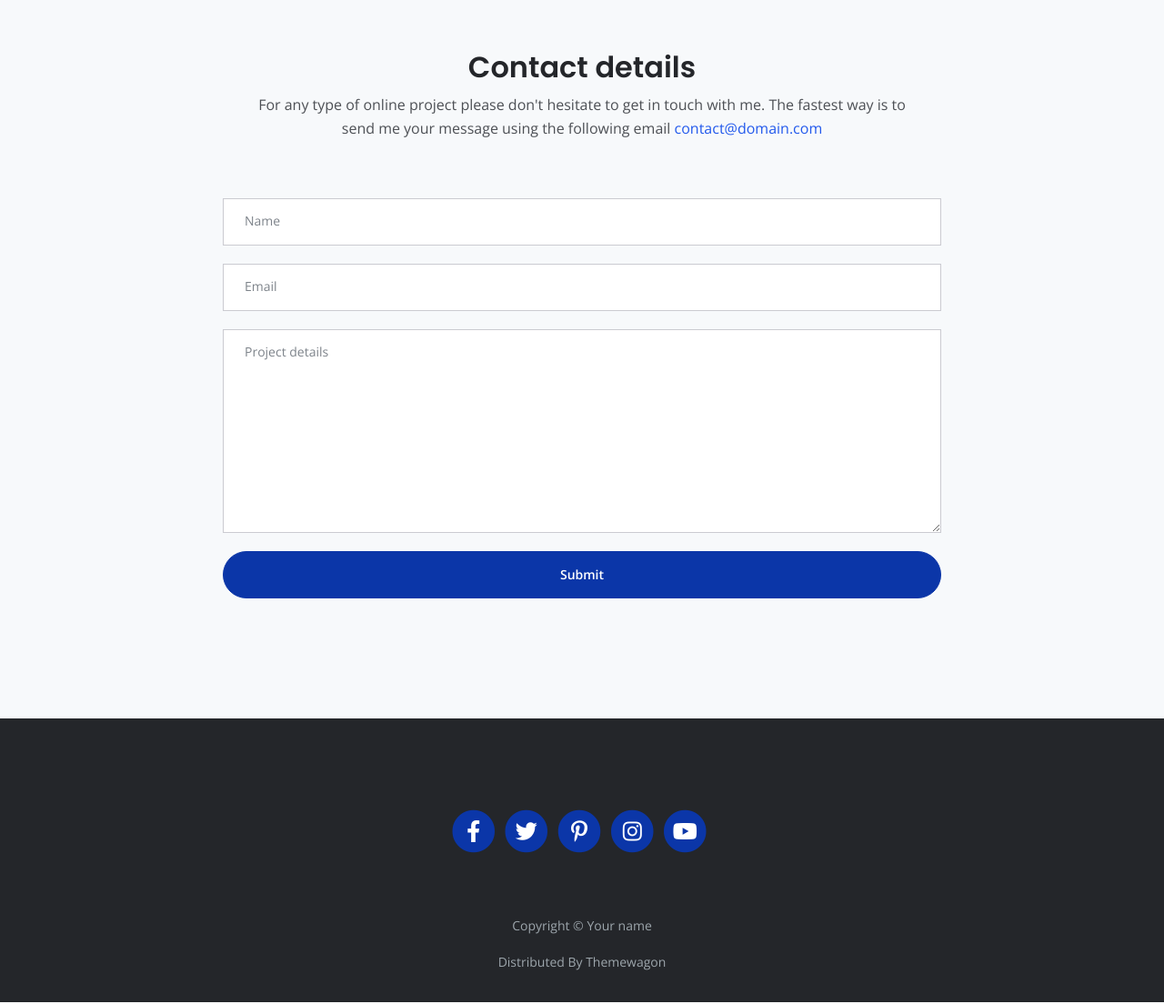
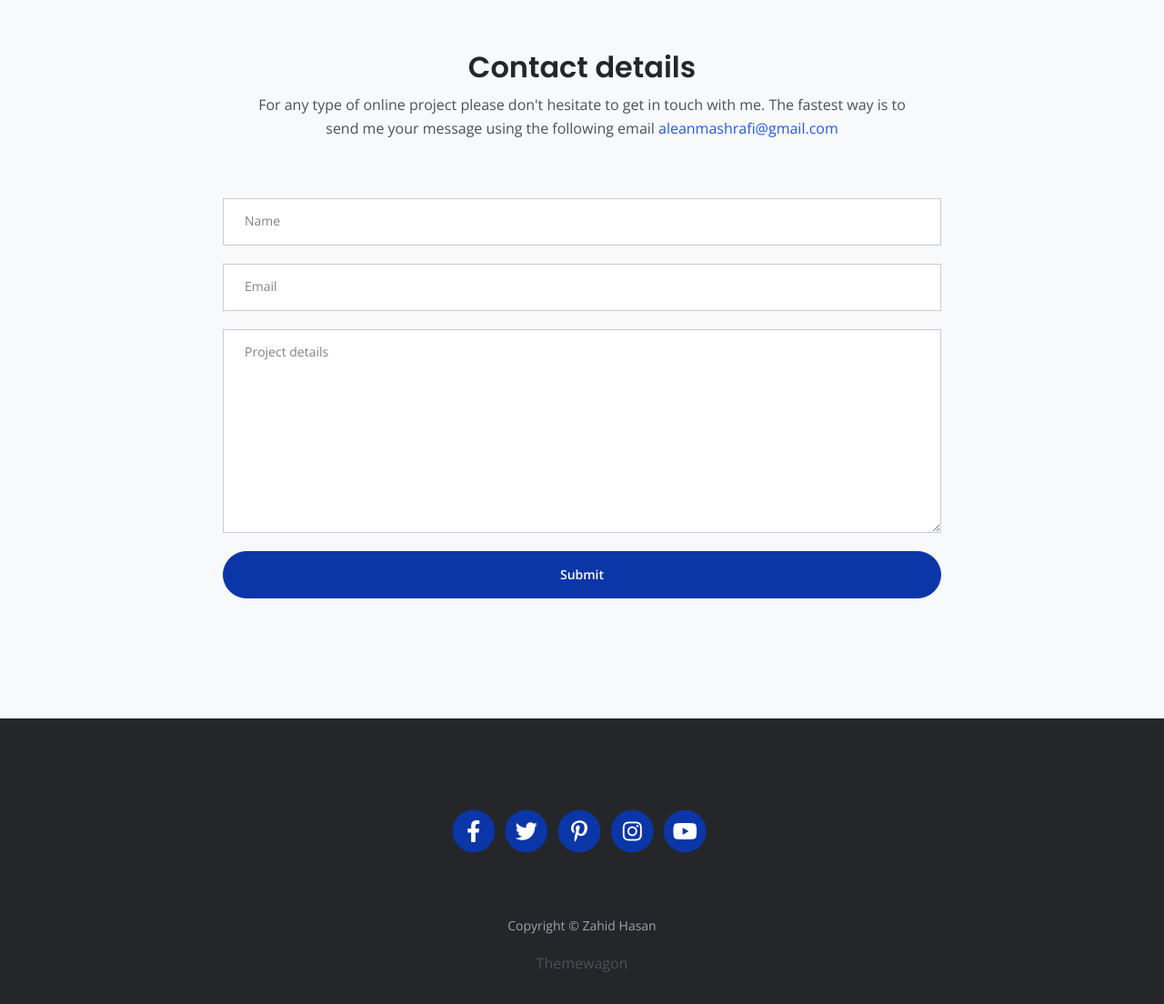
Before and after one commit to codewithzahid/codewithzahid.github.io, a plain HTML site: page index.html in a window 1280 px wide. Shown: the part 7824-8928 px from the top of the page at 91% size. Drawn offline with nearby package versions, Linux system fonts and the light colour scheme.

Commit message:
Update index.html

```diff
--- a/index.html
+++ b/index.html
@@ -500,7 +500,7 @@
             <div class="row">
                 <div class="col-lg-12">
                     <h2>Contact details</h2>
-                    <p class="p-heading">For any type of online project please don't hesitate to get in touch with me. The fastest way is to send me your message using the following email <a class="blue no-line" href="#your-link">contact@domain.com</a></p>
+                    <p class="p-heading">For any type of online project please don't hesitate to get in touch with me. The fastest way is to send me your message using the following email <a class="blue no-line" href="aleanmashrafi@gmail.com">aleanmashrafi@gmail.com</a></p>
                 </div> <!-- end of col -->
             </div> <!-- end of row -->
             <div class="row">
@@ -582,7 +582,7 @@
         <div class="container">
             <div class="row">
                 <div class="col-lg-12">
-                    <p class="p-small">Copyright © <a class="no-line" href="#your-link">Your name</a></p>
+                    <p class="p-small">Copyright © <a class="no-line" href="codewithzahid.github.io">Zahid Hasan</a></p>
                 </div> <!-- end of col -->
             </div> <!-- enf of row -->
         </div> <!-- end of container -->
@@ -590,7 +590,7 @@
         <div class="container">
             <div class="row">
                 <div class="col-lg-12">
-                    <p class="p-small">Distributed By <a class="no-line" href="https://themewagon.com/">Themewagon</a></p>
+                    <p class="pyour-lill Rights Reserved. Credit on<a class="no-line" href="https://themewagon.com/">Themewagon</a></p>
                 </div> <!-- end of col -->
             </div> <!-- enf of row -->
         </div> <!-- end of container -->
```
